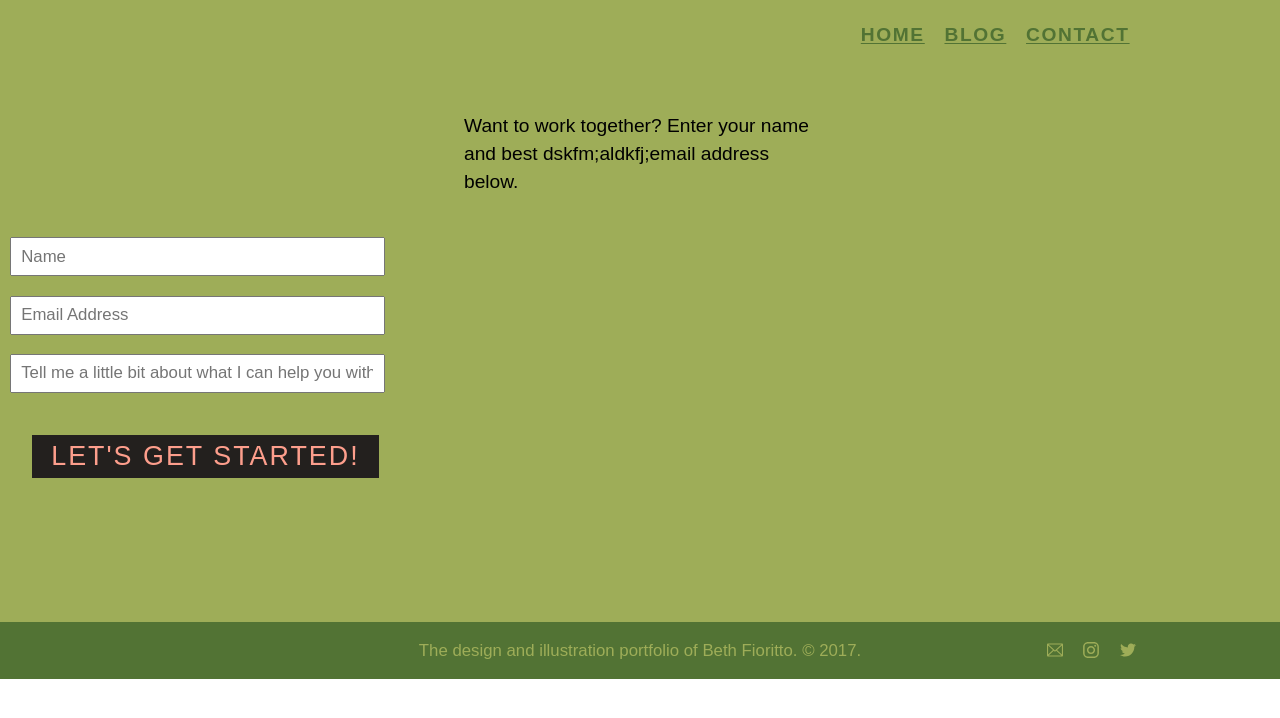
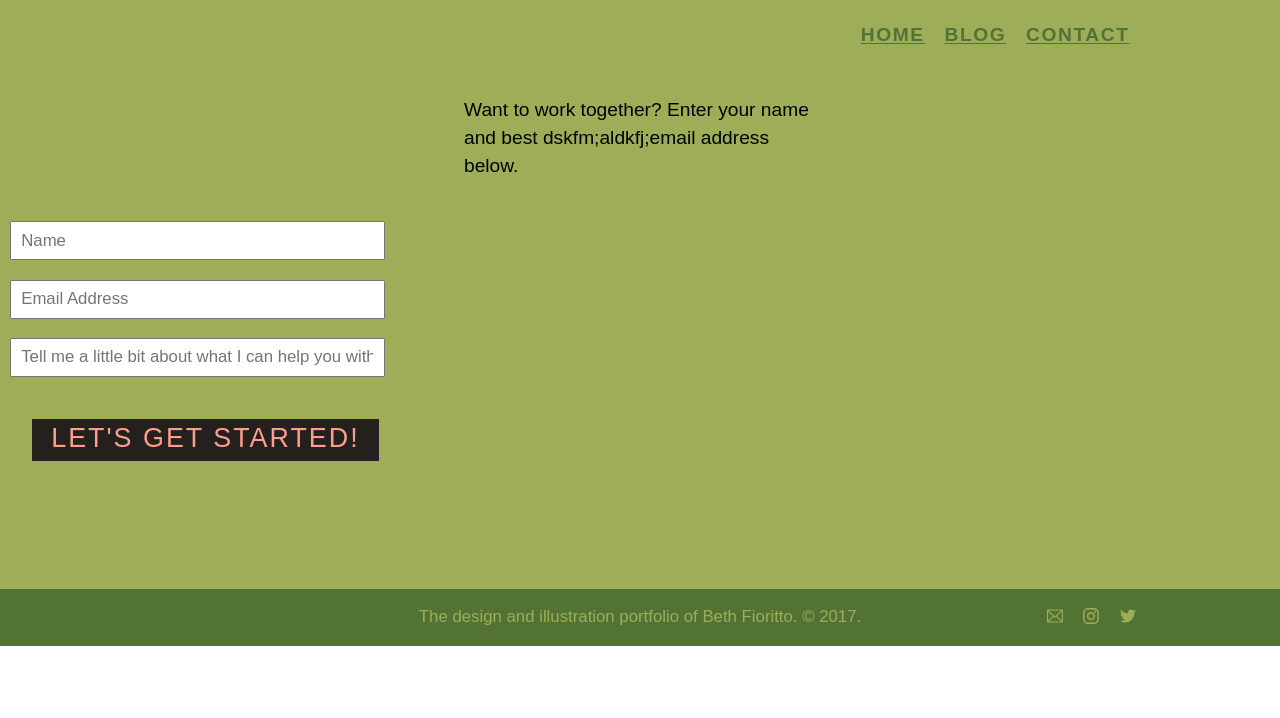
Before and after one commit to bfioritto/bethfioritto, a Jekyll site: the page built from contact_form.md, in a window 1280 px wide. Shown: the top 718 px of the page. Built offline with Jekyll 4.4.1, drawn with Linux system fonts in a browser that asks for light colours.

Commit message:
tested in safari and firefox

```diff
--- a/assets/main.scss
+++ b/assets/main.scss
@@ -726,8 +726,8 @@ a visited {
   padding-left: 0rem;
   padding-right: 0rem;
   @include media-query($desktop) {
-    padding-top: 7rem;
-    padding-bottom: 7rem;
+    padding-top: 6rem;
+    padding-bottom: 6rem;
   }
 
 }
@@ -795,7 +795,7 @@ a visited {
   background-color: $text-color;
   border: none;
   margin: 2rem;
-  padding-top: .4rem;
+  padding-top: .3rem;
   padding-bottom: .4rem;
   padding-right: 1.2rem;
   padding-left: 1.2rem;
```
